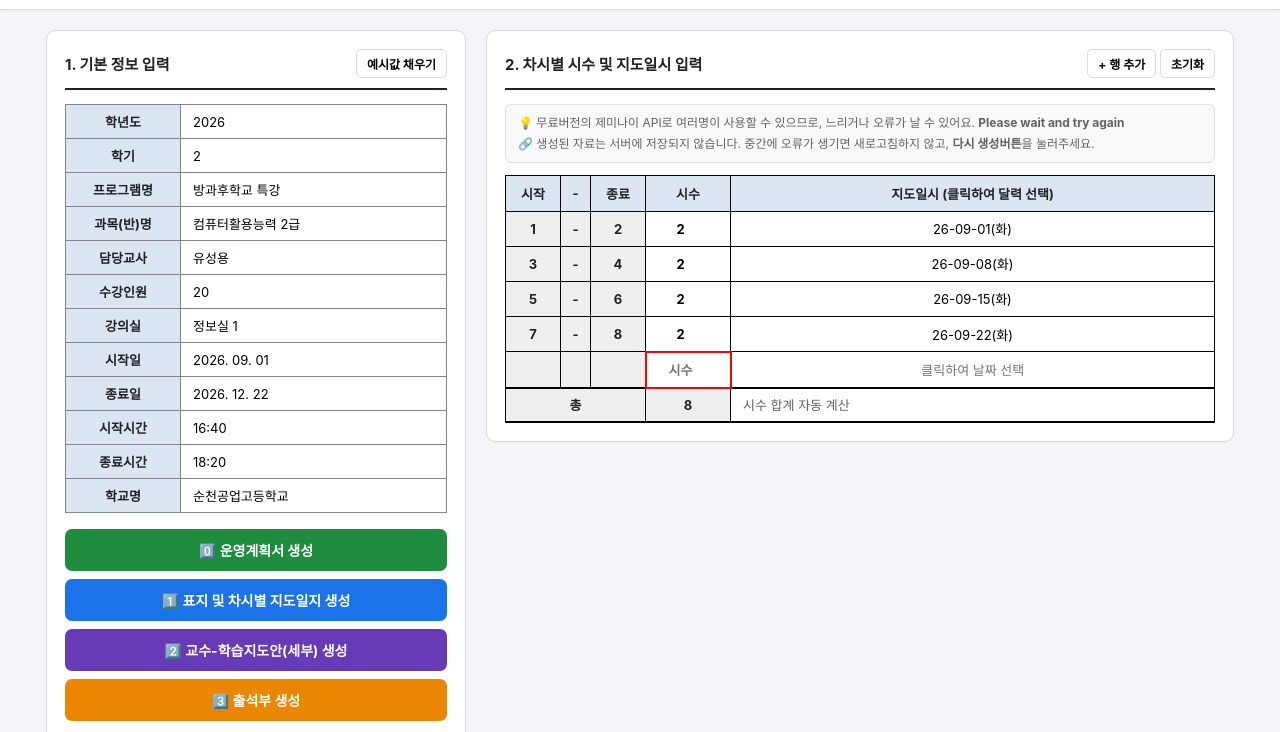
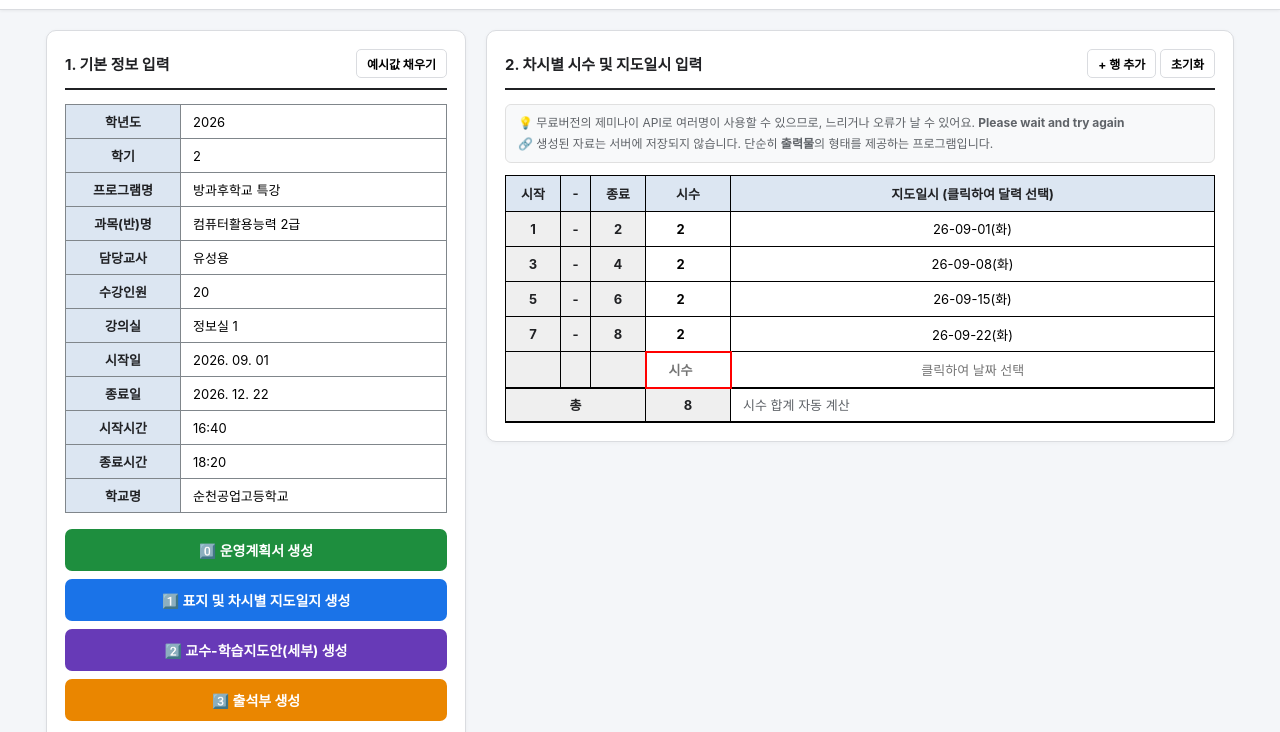
Before and after one commit to srmr486-design/autojidoan, a plain HTML site: page index.html in a window 1280 px wide. Shown: the part 52-784 px from the top of the page. Drawn offline with Linux system fonts and the light colour scheme.

Commit message:
Update index.html

```diff
--- a/index.html
+++ b/index.html
@@ -775,7 +775,7 @@
 
           <div class="helper-bar">
             <span>💡 무료버전의 제미나이 API로 여러명이 사용할 수 있으므로, 느리거나 오류가 날 수 있어요. <b>Please wait and try again</b></span>
-            <span>🔗 생성된 자료는 서버에 저장되지 않습니다. 중간에 오류가 생기면 새로고침하지 않고, <b>다시 생성버튼</b>을 눌러주세요.</span>
+            <span>🔗 생성된 자료는 서버에 저장되지 않습니다. 단순히 <b>출력물</b>의 형태를 제공하는 프로그램입니다.</span>
           </div>
 
           <table class="session-table" id="session-table">
```
